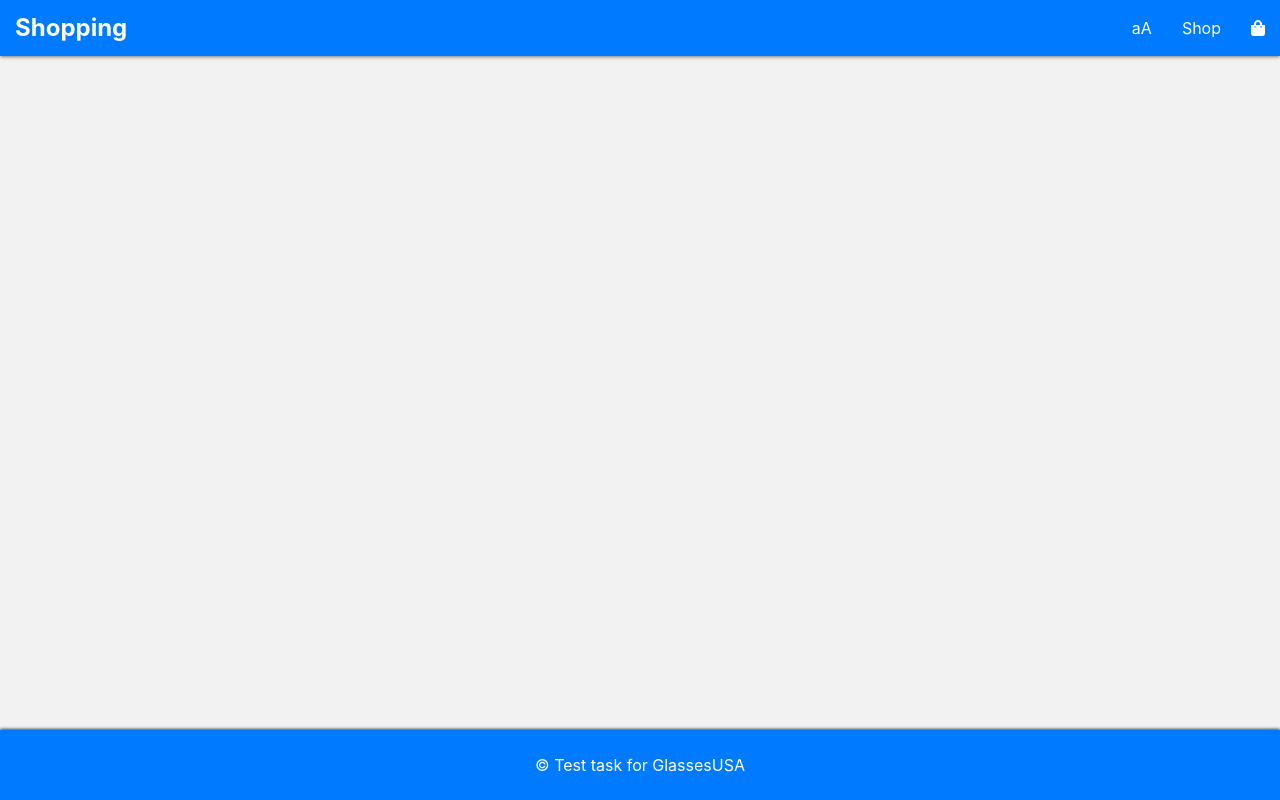
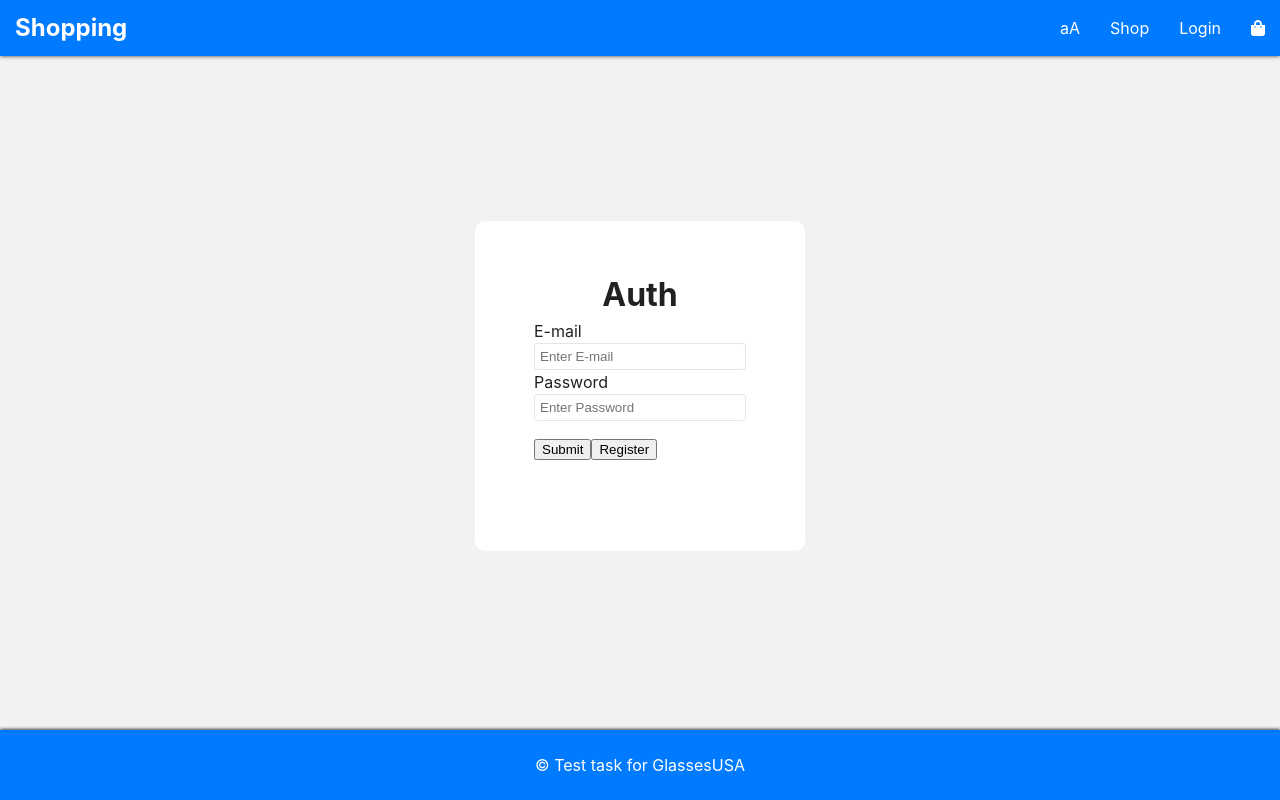
Before and after one commit to r0otx/glassesCart, a React (Create React App) app: page /auth in a window 1280 px wide. Built offline with nearby package versions, Linux system fonts and the light colour scheme.

Commit message:
Add auth page and form Add auth reducer

```diff
--- /dev/null
+++ b/src/components/Content/Auth/Auth.jsx
@@ -0,0 +1,57 @@
+import React, {useState} from "react";
+import {useDispatch} from "react-redux";
+import {setLogin, setLogout, setRegistration} from "../../../redux/auth-reducer";
+import cls from "./Auth.module.scss";
+
+const Auth = () => {
+
+    let [email, setEmail] = useState('');
+    let [password, setPassword] = useState('');
+    let [register, setRegister] = useState(true);
+    const dispatch = useDispatch();
+
+    let handleSubmit = (e) => {
+        if (!register) {
+            dispatch(setLogin(email, password));
+        } else {
+            dispatch(setRegistration(email, password));
+        }
+        e.preventDefault();
+    }
+
+    return (
+        <div className={cls["wrapper"]}>
+        <div className={cls["auth"]}>
+            {register ? <h1>Auth</h1> : <h1>Register</h1>}
+            <form onSubmit={handleSubmit} className={cls["auth__form"]}>
+                <div>
+                    <label><div>E-mail</div>
+                    <input type="text" value={email} onChange={(e) => setEmail(e.target.value)} placeholder="Enter E-mail"/>
+                    </label>
+                </div>
+                <div>
+                    <label><div>Password</div>
+                    <input type="password" value={password} onChange={(e) => setPassword(e.target.value)}
+                           placeholder="Enter Password"/>
+                    </label>
+                </div>
+                <div className={cls["auth__button"]}>
+                <div>
+                    <button>Submit</button>
+                </div>
+                <div>
+                    {register
+                        ? <button onClick={() => setRegister(false)}>Register</button>
+                        : <button onClick={() => setRegister(true)}>Login</button>}
+                </div>
+{/*                <div>
+                    <button onClick={() => dispatch(setLogout())}>Logout</button>
+                </div>*/}
+                </div>
+            </form>
+        </div>
+        </div>
+    );
+}
+
+export default Auth;
--- /dev/null
+++ b/src/components/Content/Auth/Auth.module.scss
@@ -0,0 +1,36 @@
+h1 {
+  margin: 0;
+}
+
+.wrapper {
+  display: flex;
+  justify-content: center;
+  height: 100%;
+}
+
+.auth {
+  display: flex;
+  flex-direction: column;
+  align-items: center;
+  align-self: center;
+  width: 230px;
+  height: 230px;
+  background-color: #ffffff;
+  border-radius: 10px;
+  padding: 50px;
+}
+
+.auth__form {
+  input {
+    width: 200px;
+    padding: 5px;
+    border: 1px solid #e2e6e9;
+    border-radius: 3px;
+  }
+}
+
+.auth__button {
+  display: flex;
+  flex-direction: row;
+  margin-top: 15px;
+}
--- a/src/components/Content/Content.jsx
+++ b/src/components/Content/Content.jsx
@@ -3,12 +3,14 @@ import cls from "./Content.module.scss"
 import GoodsList from "./GoodsList/GoodsList";
 import Cart from "./Cart/Cart";
 import {Route} from "react-router-dom";
+import Auth from "./Auth/Auth";
 
 const Content = () => {
     return (
         <main className={cls["main"]}>
             <Route exact path='/' render={() => <GoodsList/>}/>
             <Route path='/cart' render={() => <Cart/>}/>
+            <Route path='/auth' render={() => <Auth/>} />
         </main>
     );
 };
--- a/src/components/Header/Header.jsx
+++ b/src/components/Header/Header.jsx
@@ -28,6 +28,9 @@ const Header = () => {
                         <NavLink to={"/"} className={cls["header__nav-link"]}>Shop</NavLink>
                     </li>
                     <li className={cls["header__nav-item"]}>
+                        <NavLink to={"/auth"} className={cls["header__nav-link"]}>Login</NavLink>
+                    </li>
+                    <li className={cls["header__nav-item"]}>
                         <NavLink to={"/cart"} className={cls["header__nav-link"]}><FontAwesomeIcon icon={faShoppingBag}/></NavLink>
                     </li>
                 </ul>
--- /dev/null
+++ b/src/redux/auth-reducer.js
@@ -0,0 +1,73 @@
+import {authAPI} from "../api";
+
+const IS_LOGIN = "IS_LOGIN";
+const IS_LOGOUT = "IS_LOGOUT";
+const IS_REGISTER = "IS_REGISTER";
+
+const initialState = {
+    profile: []
+}
+
+const authReducer = (state = initialState, action) => {
+    switch (action.type) {
+        case IS_LOGIN: {
+            return {
+                ...state,
+                profile: action.data
+            }
+        }
+        case IS_LOGOUT: {
+            return {
+                ...state,
+                profile: []
+            }
+        }
+        case IS_REGISTER: {
+            return {
+                ...state,
+                profile: action.data
+            }
+        }
+        default:
+            return state
+    }
+}
+
+// Action Creators
+export const isLogin = (data) => {
+    return {
+        type: IS_LOGIN, data
+    }
+}
+
+export const isLogout = () => {
+    return {
+        type: IS_LOGOUT
+    }
+}
+
+export const isRegister = (data) => {
+    return {
+        type: IS_REGISTER, data
+    }
+}
+
+
+// Thunks
+export const setLogin = (email, password) => async (dispatch) => {
+    let data = await authAPI.login(email, password);
+    dispatch(isLogin(data));
+}
+
+export const setLogout = () => async (dispatch) => {
+    await authAPI.logout();
+    dispatch(isLogout());
+}
+
+export const setRegistration = (email, password) => async (dispatch) => {
+    await authAPI.register(email, password)
+        .then(response => dispatch(isRegister(response))
+            .catch(response => console.log(response)));
+}
+
+export default authReducer;
--- a/src/redux/goods-reducer.ts
+++ b/src/redux/goods-reducer.ts
@@ -1,6 +1,5 @@
 import {InitialStateItemsType} from "../types";
 import {itemsAPI} from "../api";
-import {AppStateTypes} from "./store";
 
 const UP_ITEM_QUANTITY = "UP_ITEM_QUANTITY";
 const DOWN_ITEM_QUANTITY = "DOWN_ITEM_QUANTITY";
--- a/src/redux/store.ts
+++ b/src/redux/store.ts
@@ -2,13 +2,15 @@ import {applyMiddleware, combineReducers, createStore} from "redux";
 import cartReducer from "./cart-reducer";
 import goodsReducer from "./goods-reducer";
 import thunkMiddleware from "redux-thunk";
+import authReducer from "./auth-reducer";
 
 type ReducersType = typeof reducers;
 export type AppStateTypes = ReturnType<ReducersType>
 
 let reducers = combineReducers({
     cartPage: cartReducer,
-    goodsPage: goodsReducer
+    goodsPage: goodsReducer,
+    authPage: authReducer
 });
 
 const store = createStore(reducers, applyMiddleware(thunkMiddleware));
```
Also changed, not shown: 1 other file (tests, documents, lock files or other folders).
